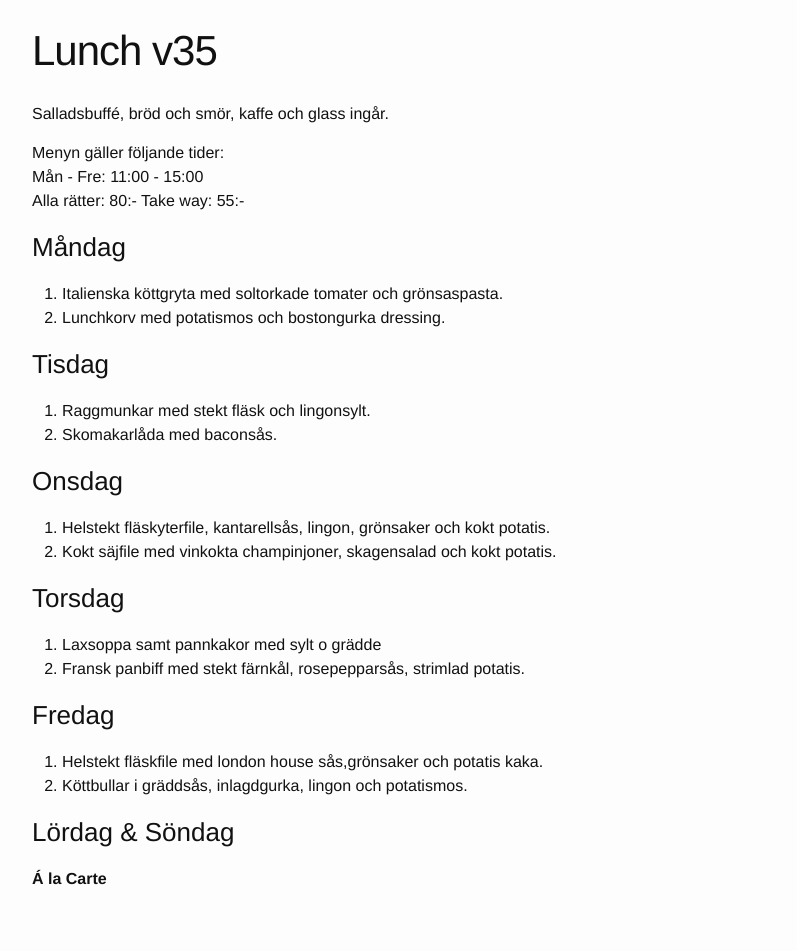
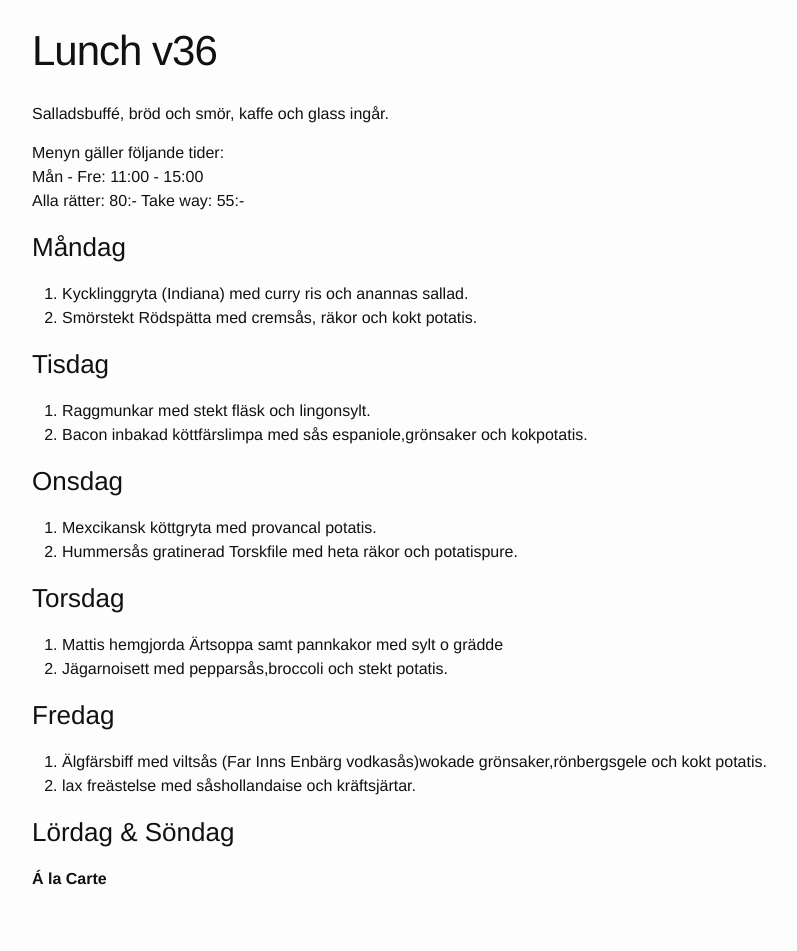
Before and after one commit to FarInn62/farinn62.github.io, a Jekyll site: the page built from lunch.md, in a window 1280 px wide. Shown: the whole page, without its empty margins (238-1035 px from the left). Built offline with Jekyll 4.4.1, drawn with Linux system fonts in a browser that asks for light colours.

Commit message:
Updated lunch.md

```diff
--- a/lunch.md
+++ b/lunch.md
@@ -1,9 +1,10 @@
 ---
 layout: foodmenu
-title: Lunch v35
+title: Lunch v36
 permalink: /lunch/
 published: true
 ---
+
 
 
 
@@ -21,31 +22,30 @@ Alla rätter: 80:- Take way: 55:-
 
 ### Måndag
 
-1. Italienska köttgryta med soltorkade tomater och grönsaspasta.
-2. Lunchkorv med potatismos och bostongurka dressing.
+1. Kycklinggryta (Indiana) med curry ris och anannas sallad.
+2. Smörstekt Rödspätta med cremsås, räkor och kokt potatis.
 
 ### Tisdag
 
 1. Raggmunkar med stekt fläsk och lingonsylt.
-2. Skomakarlåda med baconsås.
+2. Bacon inbakad köttfärslimpa med sås espaniole,grönsaker och kokpotatis.
 
 ### Onsdag
 
-1. Helstekt fläskyterfile, kantarellsås, lingon, grönsaker och kokt potatis.
-2. Kokt säjfile med vinkokta champinjoner, skagensalad och kokt potatis.
+1. Mexcikansk köttgryta med provancal potatis.
+2. Hummersås gratinerad Torskfile med heta räkor och potatispure.
 
 ### Torsdag
 
-1. Laxsoppa samt pannkakor med sylt o grädde
-2. Fransk panbiff med stekt färnkål, rosepepparsås, strimlad potatis.
+1. Mattis hemgjorda Ärtsoppa samt pannkakor med sylt o grädde
+2. Jägarnoisett med pepparsås,broccoli och stekt potatis.
 
 
 ### Fredag
 
-1. Helstekt fläskfile med london house sås,grönsaker och potatis kaka.
-2. Köttbullar i gräddsås, inlagdgurka, lingon och potatismos.
+1. Älgfärsbiff med viltsås (Far Inns Enbärg vodkasås)wokade grönsaker,rönbergsgele och kokt potatis.
+2. lax freästelse med såshollandaise och kräftsjärtar.
 
 ### Lördag & Söndag
 
-
 **Á la Carte**
```
